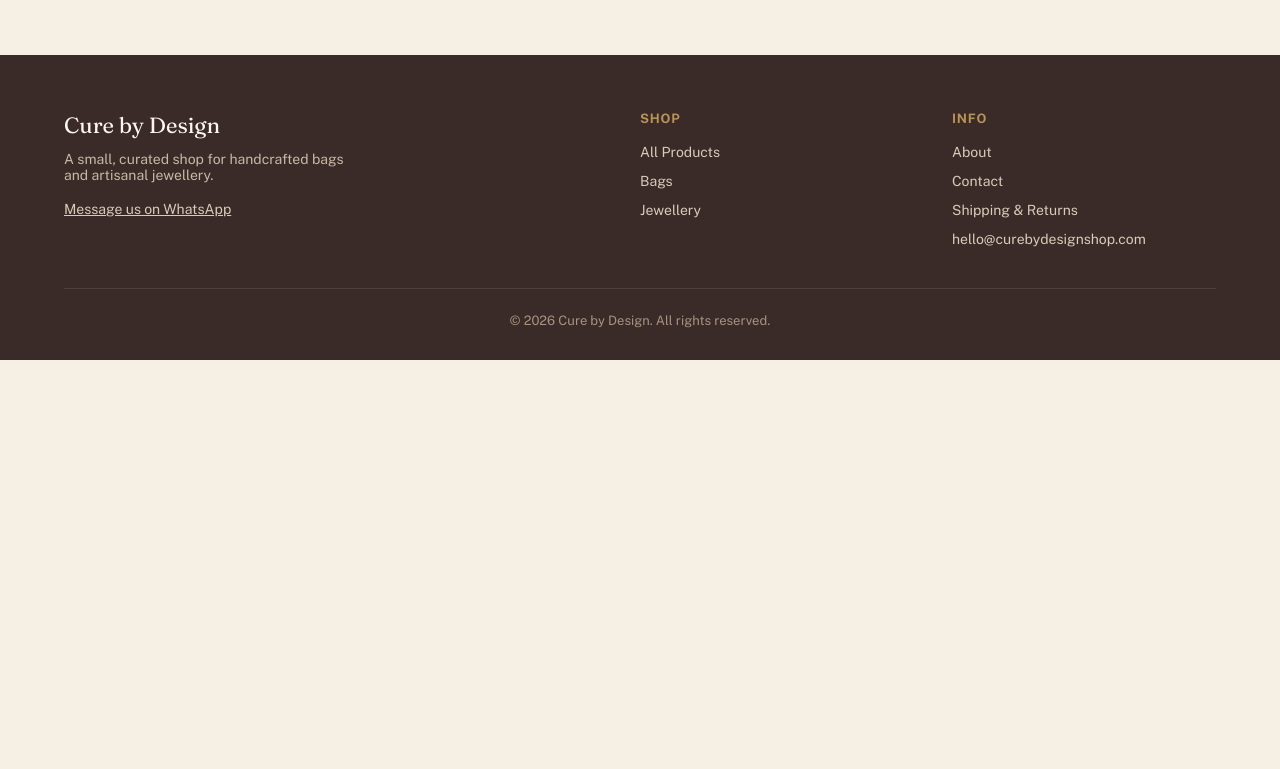
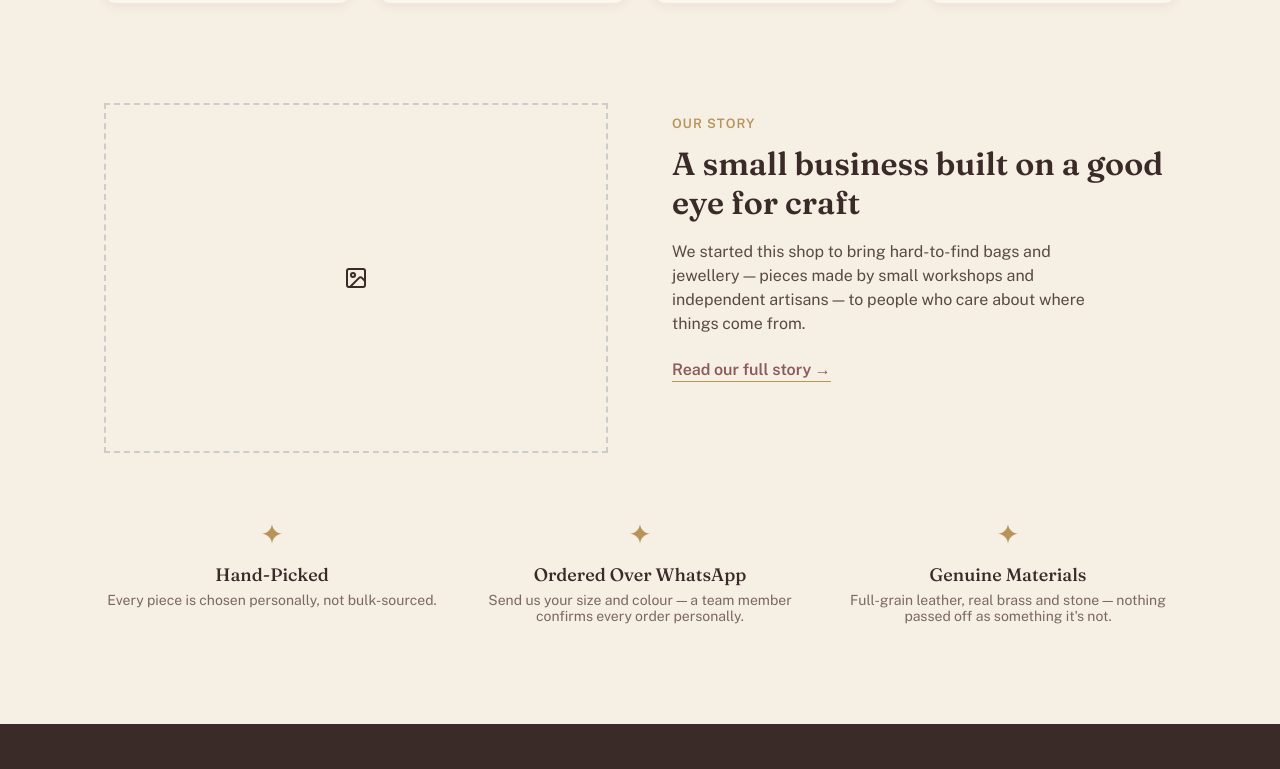
Before and after one commit to DhruvPawar22/e_commerce_jewellery, a React (Vite) app in the folder e-commerce-jewellery/: page / in a window 1280 px wide. Shown: the part 1071-1840 px from the top of the page. Before the commit the page ends 1431 px from the top, so only its background shows below. Built offline with nearby package versions, Linux system fonts and the light colour scheme.

Commit message:
wrapping up home Page FE design

```diff
--- a/e-commerce-jewellery/src/pages/HomePage.module.css
+++ b/e-commerce-jewellery/src/pages/HomePage.module.css
@@ -74,6 +74,14 @@
 }
 
 /* Value props */
+.valueGrid {
+  display: grid;
+  grid-template-columns: repeat(3, 1fr);
+  gap: 32px;
+  margin-bottom: 100px;
+  text-align: center;
+}
+
 .valueIcon {
   font-family: var(--font-body);
   font-size: 28px;
--- a/e-commerce-jewellery/src/pages/HomePage.tsx
+++ b/e-commerce-jewellery/src/pages/HomePage.tsx
@@ -10,10 +10,16 @@ const featuredProducts = [
   { id: "product-earrings", category: "Jewellery", title: "Garnet Drop Earrings", price: "2,100" },
 ]
 
+const valueProps = [
+  { id: "hand-picked", title: "Hand-Picked", text: "Every piece is chosen personally, not bulk-sourced." },
+  { id: "whatsapp", title: "Ordered Over WhatsApp", text: "Send us your size and colour — a team member confirms every order personally." },
+  { id: "materials", title: "Genuine Materials", text: "Full-grain leather, real brass and stone — nothing passed off as something it's not." },
+]
+
 export function HomePage() {
   return (
     <div className="container">
-      <div style={{display:'flex'}}>
+      <div style={{display:'flex', gap:'64px'}}>
         <div style={{flex:1}}>
           <p className={styles.eyebrow}>Curated Collection</p>
           <p className={styles.heroTitle}>Bags and jewellery, chosen for the craft behind them</p>
@@ -29,7 +35,7 @@ export function HomePage() {
         </div>
       </div>
 
-      <div style={{ display: 'flex', justifyContent: 'center', textAlign: 'center', flexDirection:'column', paddingTop:'128px' }}>
+      <div style={{ display: 'flex', justifyContent: 'center', textAlign: 'center', flexDirection:'column', paddingTop:'128px', marginBottom:'48px' }}>
 
           <p className={styles.eyebrow}>New Arrivals</p>
           <p className={styles.featuredTitle}>Featured Collection</p>
@@ -48,7 +54,29 @@ export function HomePage() {
           }
       </div>
 
+      <div style={{display:'flex', gap:'64px'}}>
+          <div style={{flex:1}}>
+          <ImagePlaceholder height={350} />
+          </div>
+          <div style={{flex:1}}>
+            <p className={styles.eyebrow}>Our Story</p>
+            <p className={styles.storyTitle}>A small business built on a good eye for craft</p>
+            <p className={styles.storyText}>We started this shop to bring hard-to-find bags and jewellery — pieces made by small workshops and independent artisans — to people who care about where things come from.</p>
+            <a href="#" className={styles.storyLink}>Read our full story →</a>
+          </div>
+      </div>
 
+      <div className={styles.valueGrid} style={{paddingTop:'64px'}}>
+        {
+          valueProps.map((value) => (
+            <div key={value.id}>
+              <div className={styles.valueIcon}>✦</div>
+              <p className={styles.valueTitle}>{value.title}</p>
+              <p className={styles.valueText}>{value.text}</p>
+            </div>
+          ))
+        }
+      </div>
 
     </div>
   )
```
